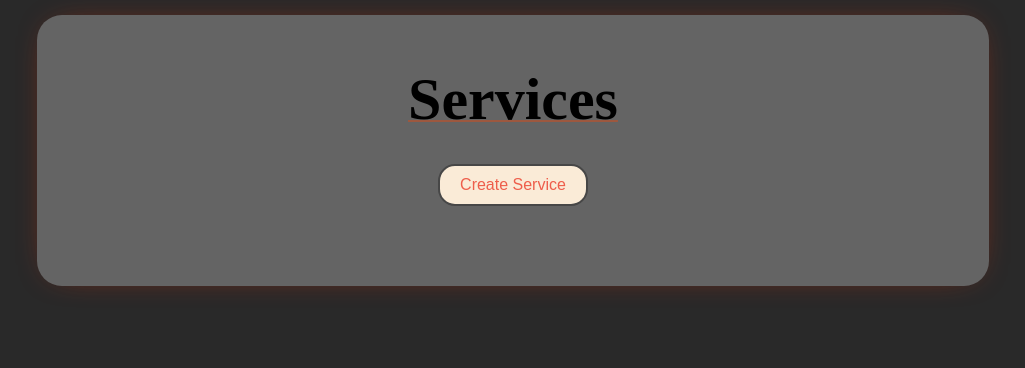
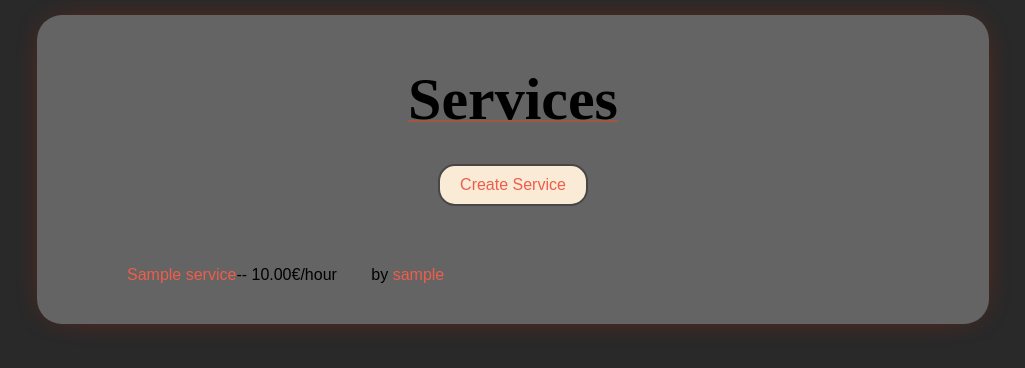
Before and after one commit to Naofumi76/netfix, a Django app: page /services/ in a window 1280 px wide. Shown: the part 61-429 px from the top of the page, without its empty margins (127-1152 px from the left). Run offline with Django 3.2, Linux system fonts and the light colour scheme; a user stored in the database is signed in; tables that the repository leaves empty hold one stand-in row (values such as "Sample post").

Commit message:
Added date of creation for services. <Service> page now show every services possible.

```diff
--- a/services/templates/services/list.html
+++ b/services/templates/services/list.html
@@ -9,10 +9,22 @@
     {% endif %}
     <div class='services_list'>
         {% if services %}
-            {% for service in services.all %}
-            {% endfor %}
+            <ul class='services_list'>
+                {% for service in services %}
+                    <div style="display: ruby;">
+                        <div class='service_list_info'>
+                            <li><a href="/services/{{service.id}}">{{ service.name }}</a>-- {{ service.price_hour }}€/hour</li>
+                            <pre>{{ service.description }}</pre>
+                        </div>
+                        <p style="margin: 0;">by <a href="/company/{{service.company.user}}">{{service.company.user}}</a></p>
+                    </div>
+                    {% if forloop.counter != services.count %}
+                        <div class="line"></div>
+                    {% endif %}
+                {% endfor %}
+            </ul>
         {% else %}
-            <h2>Sorry No services available yet</h2>
+            <h2>Sorry. No services available yet</h2>
         {% endif %}
      </div>
 {% endblock %}
--- a/services/templates/services/single_service.html
+++ b/services/templates/services/single_service.html
@@ -8,7 +8,8 @@
         <h5>by <a href="/company/{{service.company.user}}">{{service.company.user}}</a></h5>
     </div>
     <h3>{{service.field}}</h3>
-    <p style="text-align: left;">{{service.description}}</p>
+    <p style="text-align: left;""><strong>Created on:</strong> {{service.date|date:"F j, Y"}}</p>
+    <p style="text-align: left;"><strong>Description:</strong> {{service.description}}</p>
     {% if request.user.is_customer %}
         <a href="/services/{{service.id}}/request_service/" class="like_button">Request Service</a>
     {% endif %}
```
